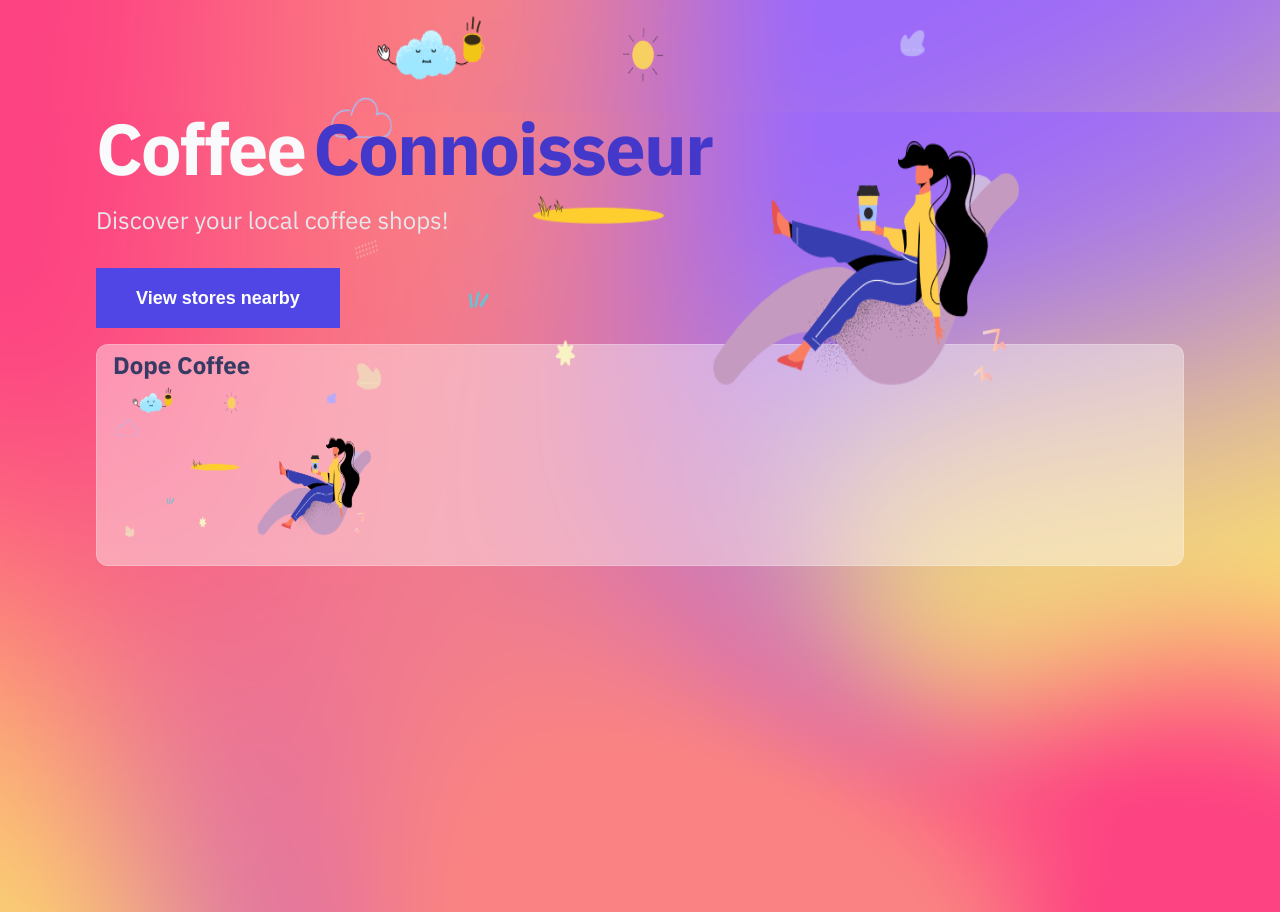
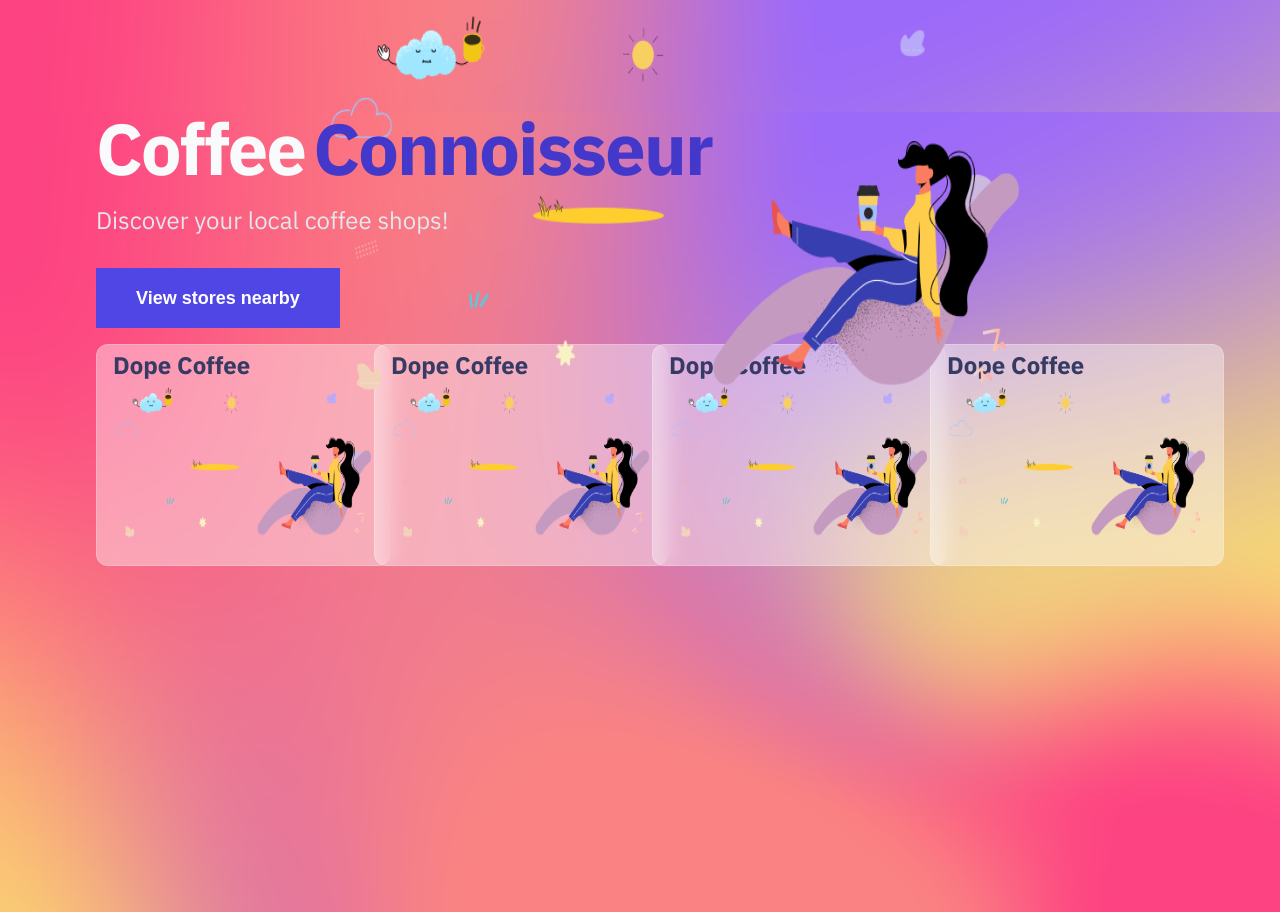
Before and after one commit to Celestiger/discover-coffee-stores, a Next.js app: page / in a window 1280 px wide. Built offline with nearby package versions, Linux system fonts and the light colour scheme.

Commit message:
added grid to card

```diff
--- a/components/card.js
+++ b/components/card.js
@@ -6,8 +6,8 @@ import styles from './card.module.css';
 
 const Card = (props) => {
   return (
-    <Link href={props.href}>
-      <div className={styles.cardLink}>
+    <Link legacyBehavior href={props.href}>
+      <a className={styles.cardLink}>
         <div className={cls('glass', styles.container)}>
 
           <div className={styles.cardHeadderWrapper}>
@@ -20,10 +20,11 @@ const Card = (props) => {
               src={props.imgUrl}
               width={260}
               height={160}
+              alt={props.name}
             />
           </div>
         </div>
-      </div>
+      </a>
     </Link>
   );
 };
--- a/pages/index.js
+++ b/pages/index.js
@@ -27,14 +27,35 @@ export default function Home() {
           handleOnClick={handleOnBannerBtnClick}
         />
         <div className={styles.heroImage}>
-          <Image src="/static/hero-image.png" width={700} height={400} />
+          <Image src="/static/hero-image.png" width={700} height={400} alt="hero image"/>
         </div>
 
-        <Card
-          name="Dope Coffee"
-          imgUrl="/static/hero-image.png"
-          href="/coffee-store/dope-coffee"
-        />
+        <div className={styles.cardLayout}>
+          <Card
+            name="Dope Coffee"
+            imgUrl="/static/hero-image.png"
+            href="/coffee-store/dope-coffee"
+            className={styles.card}
+          />
+          <Card
+            name="Dope Coffee"
+            imgUrl="/static/hero-image.png"
+            href="/coffee-store/dope-coffee"
+            className={styles.card}
+          />
+          <Card
+            name="Dope Coffee"
+            imgUrl="/static/hero-image.png"
+            href="/coffee-store/dope-coffee"
+            className={styles.card}
+          />
+          <Card
+            name="Dope Coffee"
+            imgUrl="/static/hero-image.png"
+            href="/coffee-store/dope-coffee"
+            className={styles.card}
+          />
+        </div>
       </main>
     </>
   );
--- a/styles/Home.module.css
+++ b/styles/Home.module.css
@@ -19,6 +19,17 @@
   z-index: 1;
 }
 
+.cardLayout {
+  display: grid;
+  grid-template-columns: repeat(1, minmax(0, 1fr));
+  column-gap: 1.5rem;
+  row-gap: 1.5rem;
+}
+
+.card {
+  justify-content: center;
+}
+
 /** Breakpoints:
   sm: min-width: 640px;
   md: min-width: 768px;
@@ -38,6 +49,10 @@
     padding-left: 1.5rem /* 24px */;
     padding-right: 1.5rem /* 24px */;
   }
+
+  .cardLayout {
+    grid-template-columns: repeat(2, minmax(0, 1fr));
+  }
 }
 
 @media (min-width: 768px) {
@@ -52,6 +67,10 @@
 
   .heroImage {
     right: 20%;
+  }
+
+  .cardLayout {
+    grid-template-columns: repeat(2, minmax(0, 1fr));
   }
 }
 
@@ -69,10 +88,18 @@
   .heroImage {
     right: 20%;
   }
+
+  .cardLayout {
+    grid-template-columns: repeat(3, minmax(0, 1fr));
+  }
 }
 
 @media (min-width: 1280px) {
   .main {
     margin-top: 7rem /* 112px */;
   }
+
+  .cardLayout {
+    grid-template-columns: repeat(4, minmax(0, 1fr));
+  }
 }
```
